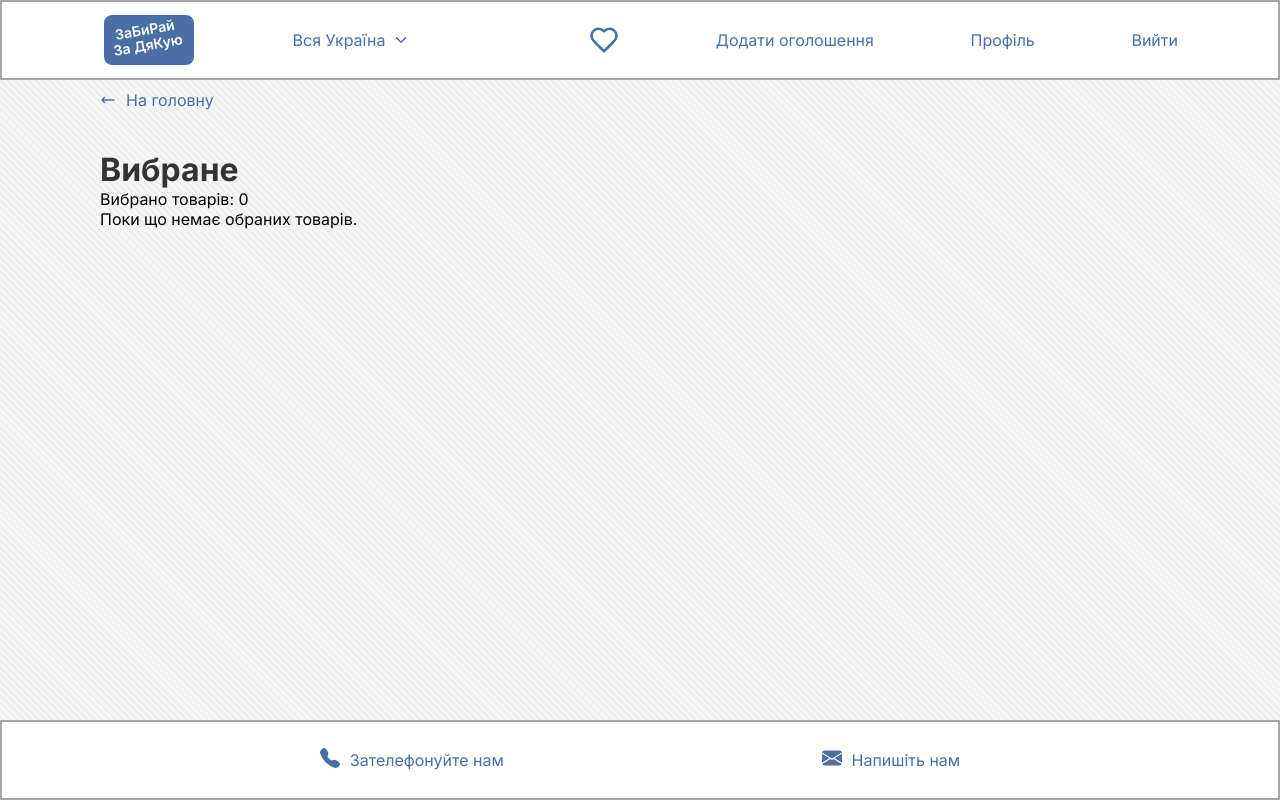
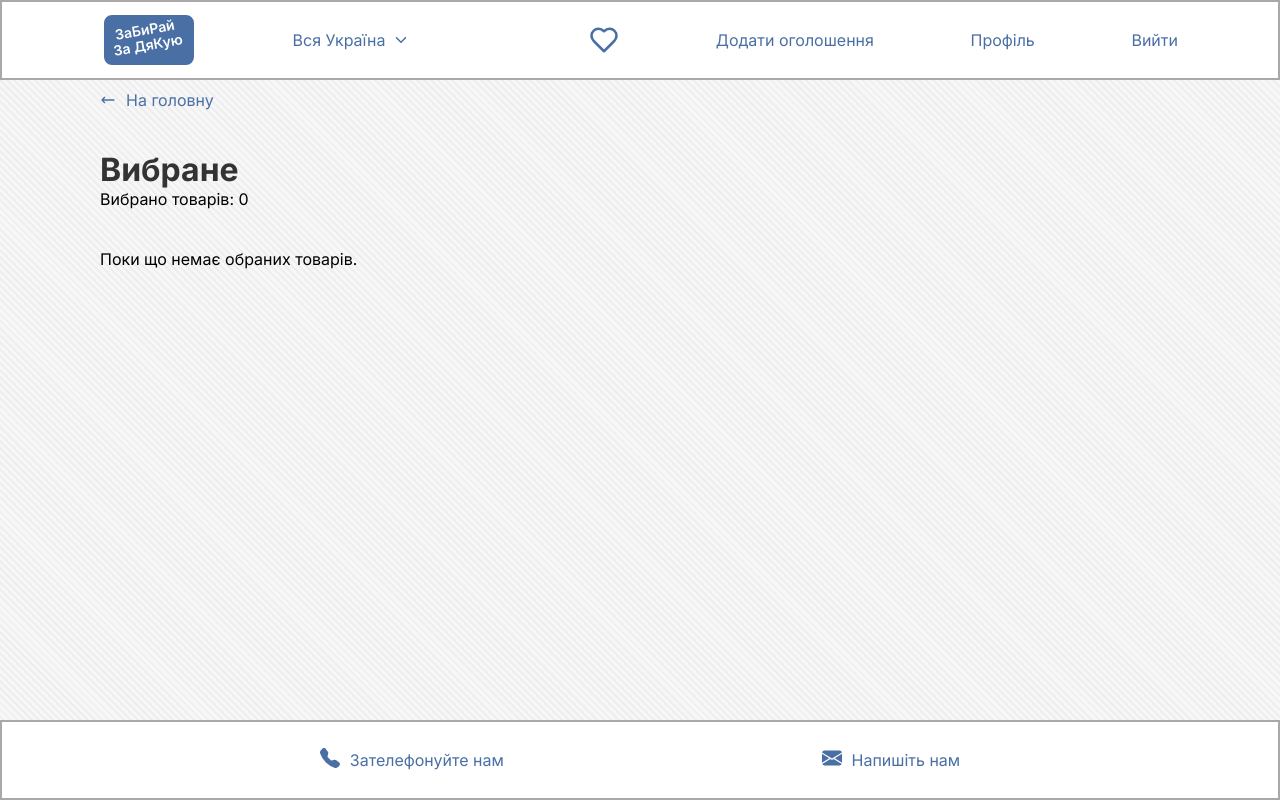
Before and after one commit to hardaira/take_away_for_free, a React (Vite) app: page /#/favorites/1 in a window 1280 px wide. Built offline with nearby package versions, Linux system fonts and the light colour scheme; sample sign-in values are in the browser's storage.

Commit message:
empty list

```diff
--- a/src/pages/ChangeEmail.tsx
+++ b/src/pages/ChangeEmail.tsx
@@ -84,6 +84,7 @@
       }
 
       setSuccessMessage(data.message);
+      setError('');
       setPassword('');
       setNewEmail('');
       setLoading(false);
--- a/src/pages/FavoritesPage.tsx
+++ b/src/pages/FavoritesPage.tsx
@@ -115,17 +115,14 @@
 
   return (
     <div className="section">
-      {/* <div className="favorites"> */}
       <div>
         <TopBackLink />
 
         <h1 className="heading-favorites">Вибране</h1>
-        <p className="under__heading1">
-          Вибрано товарів: {favorites.length}
-        </p>
+        <p className="under__heading1">Вибрано товарів: {favorites.length}</p>
 
         {favorites.length === 0 ? (
-          <p>Поки що немає обраних товарів.</p>
+          <p style={{ marginTop: "40px" }}>Поки що немає обраних товарів.</p>
         ) : (
           <div className="cards__container">
             {favorites.map((product) => (
--- a/src/pages/PostsPage.tsx
+++ b/src/pages/PostsPage.tsx
@@ -234,7 +234,9 @@
     }
   };
 
-  return (
+  return myProducts.length === 0 ? (
+    <p style={{ marginTop: "40px" }}>Поки що немає власних оголошень.</p>
+  ) : (
     <div className="cards__container">
       {myProducts.map((product) => (
         <div className="one__card" key={product.id}>
```
